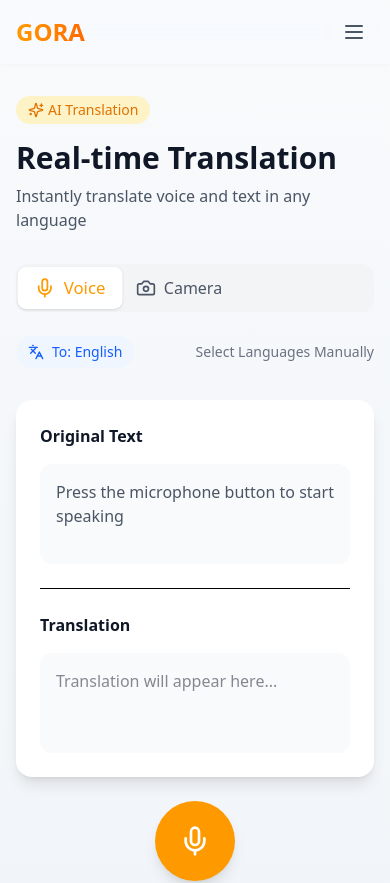
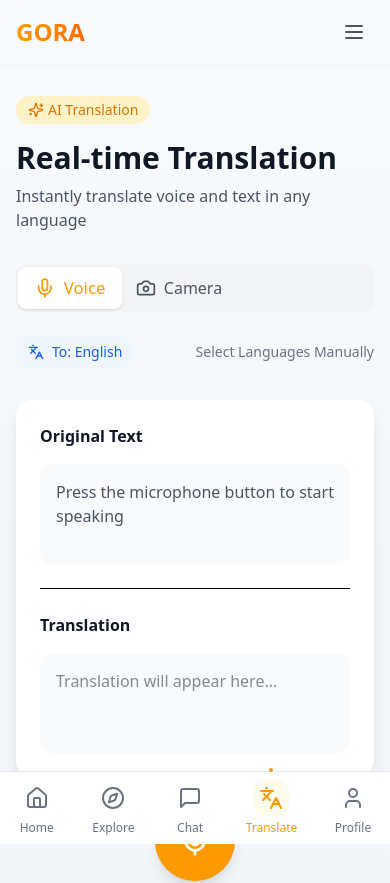
Before and after one commit to generyand/lakbay, a React (Vite) app: page /translation in a window 390 px wide. Shown: the top 883 px of the page. Built offline with nearby package versions, Linux system fonts and the light colour scheme.

Commit message:
added a bottom mobile navigation

```diff
--- a/src/App.jsx
+++ b/src/App.jsx
@@ -1,6 +1,7 @@
 import { BrowserRouter as Router, Routes, Route } from 'react-router-dom';
 import Navbar from './components/layout/Navbar';
 import Footer from './components/layout/Footer';
+import BottomNav from './components/layout/BottomNav';
 import Home from './pages/Home';
 import Recommendations from './pages/Recommendations';
 import Translation from './pages/Translation';
@@ -14,6 +15,7 @@
     <Router>
       <div className="min-h-screen bg-gradient-to-b from-slate-50 to-slate-100">
         <Navbar />
+        <main className="pb-20">
           <Routes>
             <Route path="/" element={<Home />} />
             <Route path="/landing" element={<Landing />} />
@@ -23,7 +25,9 @@
             <Route path="/local-insider" element={<LocalInsider />} />
             <Route path="/stories" element={<Stories />} />
           </Routes>
+        </main>
         <Footer />
+        <BottomNav />
       </div>
     </Router>
   );
--- /dev/null
+++ b/src/components/layout/BottomNav.jsx
@@ -0,0 +1,67 @@
+import { Link, useLocation } from 'react-router-dom';
+import { motion } from 'framer-motion';
+import {
+  Home,
+  Compass,
+  MessageSquare,
+  Languages,
+  User
+} from 'lucide-react';
+
+function BottomNav() {
+  const location = useLocation();
+
+  const navigation = [
+    { name: 'Home', href: '/', icon: Home },
+    { name: 'Explore', href: '/explore', icon: Compass },
+    { name: 'Chat', href: '/chat', icon: MessageSquare },
+    { name: 'Translate', href: '/translation', icon: Languages },
+    { name: 'Profile', href: '/profile', icon: User }
+  ];
+
+  return (
+    <div className="fixed bottom-0 left-0 right-0 bg-white border-t border-gray-200 pb-safe md:hidden z-50">
+      <div className="flex items-center justify-around">
+        {navigation.map((item) => {
+          const isActive = location.pathname === item.href;
+
+          return (
+            <Link
+              key={item.name}
+              to={item.href}
+              className="relative py-2 px-3"
+            >
+              <motion.div
+                whileTap={{ scale: 0.9 }}
+                className="flex flex-col items-center"
+              >
+                <div className={`p-1.5 rounded-xl ${
+                  isActive ? 'bg-amber-50' : ''
+                }`}>
+                  <item.icon
+                    className={`w-6 h-6 ${
+                      isActive ? 'text-amber-500' : 'text-gray-500'
+                    }`}
+                  />
+                </div>
+                <span className={`text-xs mt-1 ${
+                  isActive ? 'text-amber-500 font-medium' : 'text-gray-500'
+                }`}>
+                  {item.name}
+                </span>
+              </motion.div>
+              {isActive && (
+                <motion.div
+                  layoutId="bottomNavIndicator"
+                  className="absolute -top-1 left-1/2 -translate-x-1/2 w-1 h-1 rounded-full bg-amber-500"
+                />
+              )}
+            </Link>
+          );
+        })}
+      </div>
+    </div>
+  );
+}
+
+export default BottomNav;
--- a/tailwind.config.js
+++ /dev/null
@@ -1,26 +0,0 @@
-/** @type {import('tailwindcss').Config} */
-export default {
-  content: [
-    "./index.html",
-    "./src/**/*.{js,ts,jsx,tsx}",
-  ],
-  theme: {
-    extend: {
-      animation: {
-        'ping-slow': 'ping 1.5s cubic-bezier(0, 0, 0.2, 1) infinite',
-        'sound-wave': 'soundWave 1.2s ease-in-out infinite',
-      },
-      keyframes: {
-        soundWave: {
-          '0%, 100%': {
-            height: '0.5rem',
-          },
-          '50%': {
-            height: '2rem',
-          },
-        },
-      },
-    },
-  },
-  plugins: [],
-}
```
Lines whose indentation alone changed are shown as unchanged.
